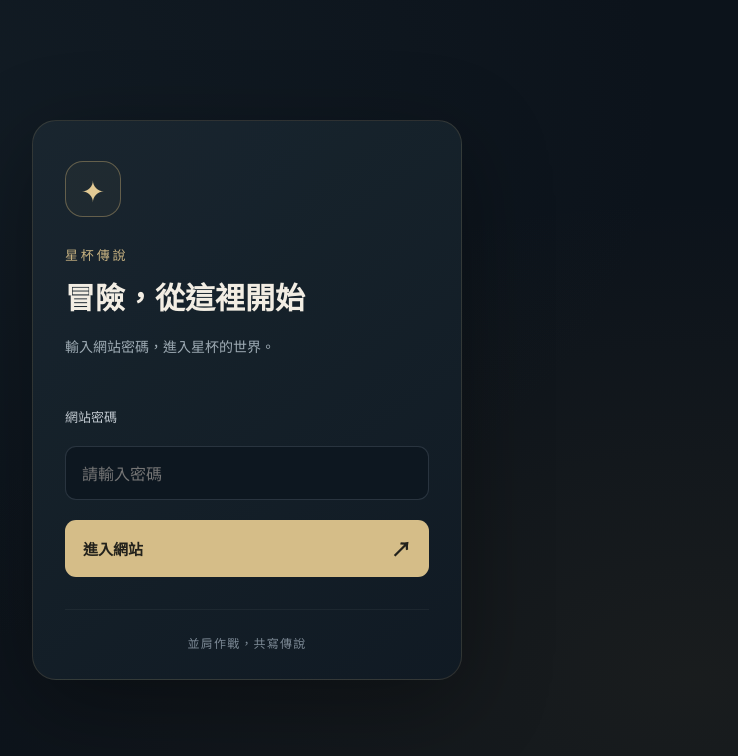
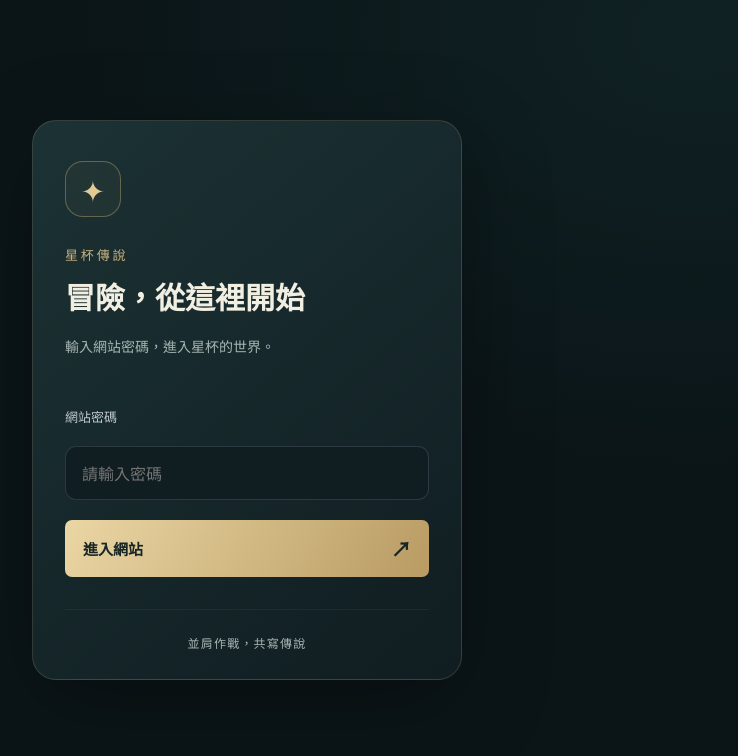
Before and after one commit to virus11456/starcup, a Next.js app: page /access in a window 1280 px wide. Shown: the top 756 px of the page, without its empty margins (393-1131 px from the left). Built offline with nearby package versions, Linux system fonts and the light colour scheme; no server answers.

Commit message:
Unify password entry screen with the shared homepage style

```diff
--- a/app/access/access.module.css
+++ b/app/access/access.module.css
@@ -13,3 +13,25 @@
 .note { color: #7c8995; text-align: center; font-size: 12px; letter-spacing: .1em; border-top: 1px solid #ffffff0c; margin-top: 32px; padding-top: 24px; }
 .lock { display: block; padding: 12px; margin: 12px auto 0; color: #aab5bf; min-height: 44px; }
 @media (max-width: 420px) { .card { padding: 30px 24px 24px; } }
+
+/* Website access uses the same palette as the public portal, including
+   browser gutters and password form. Security and form semantics unchanged. */
+.page {
+  background: var(--site-backdrop);
+  color: var(--site-foreground);
+}
+.card {
+  border-color: var(--site-border);
+  background: linear-gradient(140deg, var(--site-panel), var(--site-panel-deep));
+}
+.card h1 { color: var(--site-foreground); }
+.intro, .note { color: var(--site-muted); }
+.primary {
+  color: #192626;
+  background: linear-gradient(120deg, #ead6a4, #b99b63);
+  border-radius: 7px;
+}
+.form input[type="password"] {
+  color: var(--site-foreground);
+  background: var(--site-panel-deep);
+}
```
